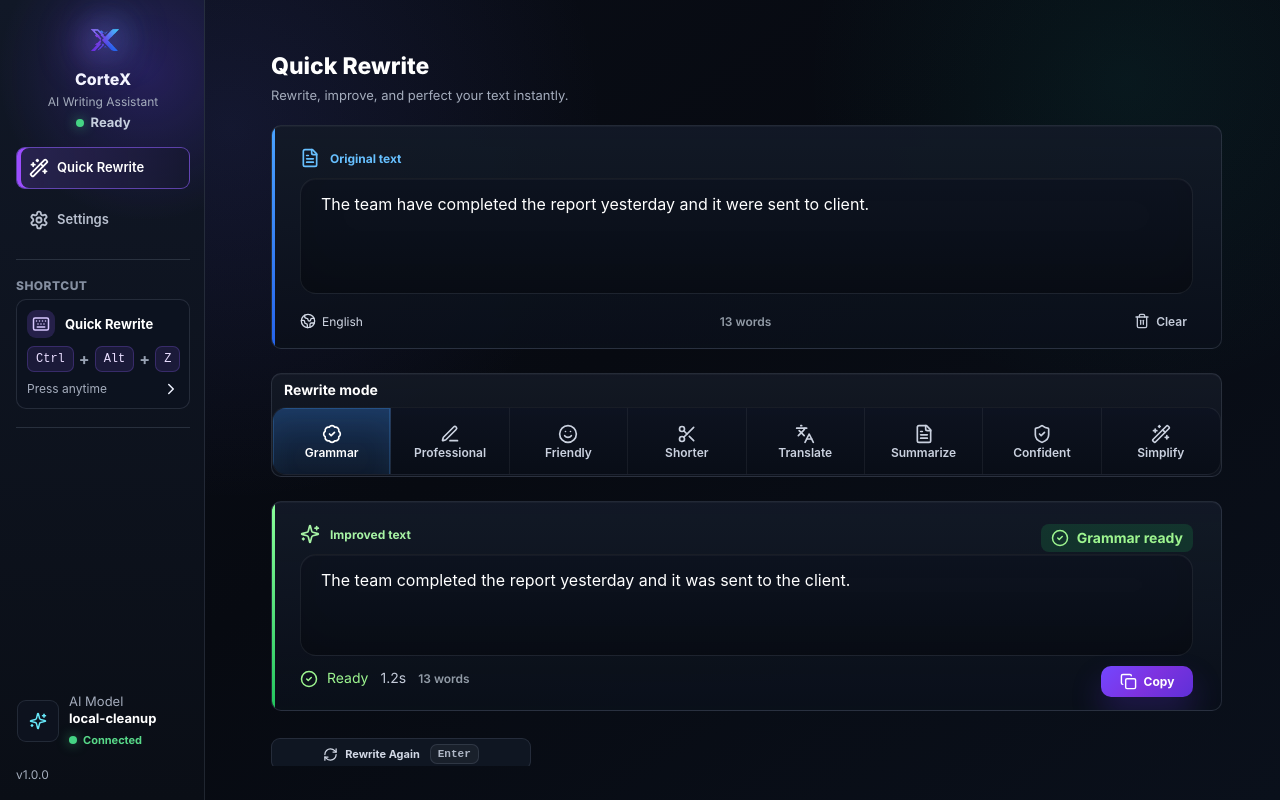
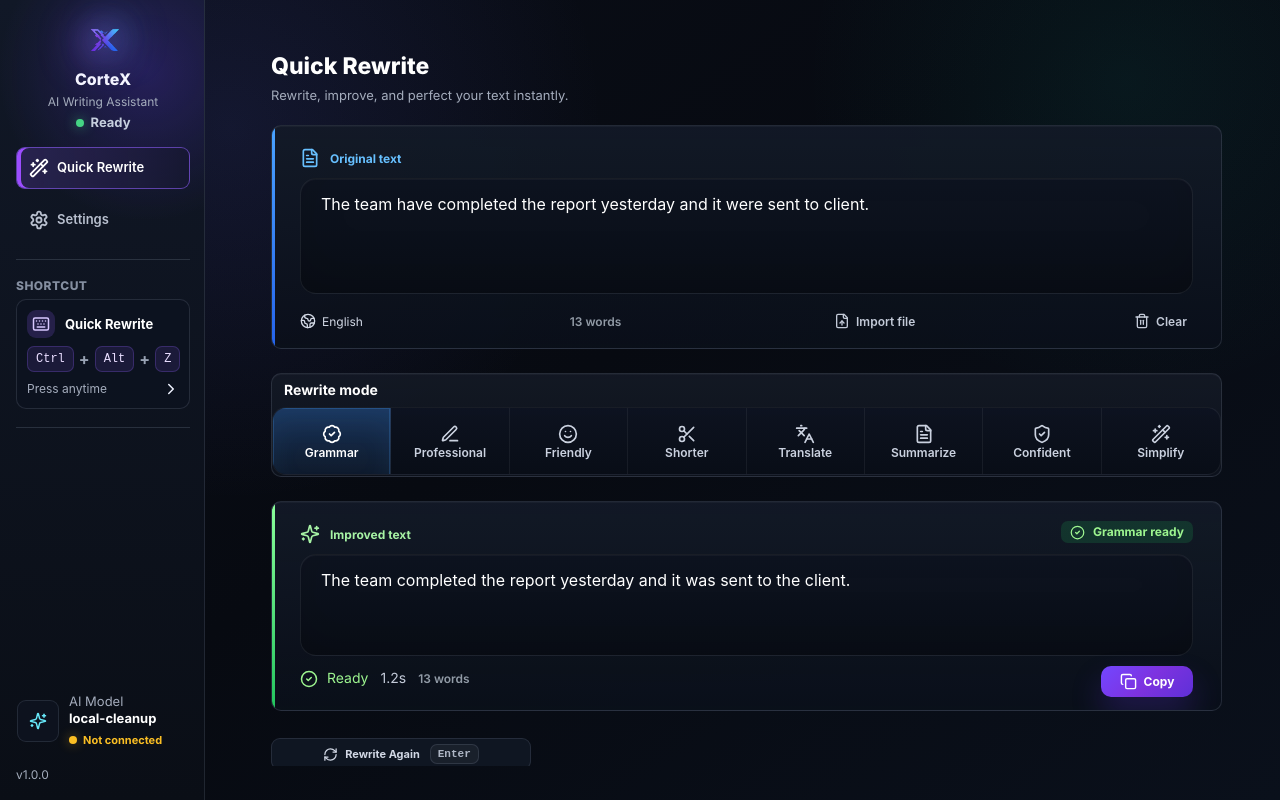
Before and after one commit to dev-ali-hassan/CorteX, a React (Vite) app: page / in a window 1280 px wide. Built offline with nearby package versions, Linux system fonts and the light colour scheme.

Commit message:
Add document import for rewrites

```diff
--- a/src/App.tsx
+++ b/src/App.tsx
@@ -1,5 +1,5 @@
-import { useEffect, useState } from "react";
-import type { KeyboardEvent } from "react";
+import { useEffect, useRef, useState } from "react";
+import type { ChangeEvent, KeyboardEvent } from "react";
 import clsx from "clsx";
 import {
   ChevronDown,
@@ -7,6 +7,7 @@ import {
   Copy,
   ChevronRight,
   FileText,
+  FileUp,
   Globe2,
   Keyboard,
   RefreshCw,
@@ -29,6 +30,7 @@ import {
   windowAction,
   type AppSettings
 } from "./lib/desktop";
+import { extractTextFromDocument } from "./lib/documentImport";
 import { defaultInput, defaultOutput, rewriteModes, type RewriteModeId } from "./data/modes";
 
 type ViewKey = "rewrite" | "settings";
@@ -161,12 +163,31 @@ function App() {
     setStatus("Replaced selected text");
   }
 
+  async function handleDocumentImport(file: File) {
+    setLoading(true);
+    setCopied(false);
+    setStatus("Importing document");
+    try {
+      const text = await extractTextFromDocument(file);
+      if (!text.trim()) {
+        setStatus("No readable text found");
+        return;
+      }
+      setInput(text);
+      setOutput("");
+      setStatus(`Imported ${file.name}`);
+    } catch (error) {
+      setStatus(error instanceof Error ? error.message : "Could not import file");
+    } finally {
+      setLoading(false);
+    }
+  }
+
   const mainTitle = {
     rewrite: "Quick Rewrite",
     settings: "Settings"
   }[view];
   const hasConnectedProvider =
-    settings.provider.provider === "offline" ||
     Boolean(settings.provider.apiKey?.trim()) ||
     settings.provider.provider === "ollama";
   const activeTheme = settings.theme === "system" ? "dark" : settings.theme;
@@ -264,6 +285,7 @@ function App() {
             onRewrite={() => runRewrite()}
             onCopy={handleCopy}
             onReplace={handleReplace}
+            onDocumentImport={handleDocumentImport}
           />
         )}
         {view === "settings" && (
@@ -365,7 +387,8 @@ function QuickRewrite({
   setMode,
   onRewrite,
   onCopy,
-  onReplace
+  onReplace,
+  onDocumentImport
 }: {
   input: string;
   output: string;
@@ -378,10 +401,21 @@ function QuickRewrite({
   onRewrite: () => void;
   onCopy: () => void;
   onReplace: () => void;
+  onDocumentImport: (file: File) => Promise<void>;
 }) {
   const selectedMode = rewriteModes.find((item) => item.id === mode);
   const inputWords = countWords(input);
   const outputWords = countWords(output);
+  const fileInputRef = useRef<HTMLInputElement>(null);
+
+  async function handleFileChange(event: ChangeEvent<HTMLInputElement>) {
+    const file = event.target.files?.[0];
+    if (!file) {
+      return;
+    }
+    await onDocumentImport(file);
+    event.target.value = "";
+  }
 
   return (
     <div className="rewrite-surface">
@@ -410,6 +444,17 @@ function QuickRewrite({
             English
           </span>
           <span className="word-count">{inputWords} words</span>
+          <input
+            ref={fileInputRef}
+            className="file-input"
+            type="file"
+            accept=".txt,.md,.markdown,.csv,.json,.log,.rtf,.docx,.pdf,application/pdf,application/vnd.openxmlformats-officedocument.wordprocessingml.document"
+            onChange={handleFileChange}
+          />
+          <button className="ghost-tool" type="button" onClick={() => fileInputRef.current?.click()} disabled={loading}>
+            <FileUp size={18} aria-hidden="true" />
+            <span>Import file</span>
+          </button>
           <button className="ghost-tool" type="button" onClick={() => setInput("")}>
             <Trash2 size={18} aria-hidden="true" />
             <span>Clear</span>
--- /dev/null
+++ b/src/lib/documentImport.ts
@@ -0,0 +1,212 @@
+const TEXT_EXTENSIONS = new Set(["txt", "md", "markdown", "csv", "json", "log"]);
+
+type CompressionFormatName = "deflate" | "deflate-raw";
+
+type CompressionStreamConstructor = new (format: CompressionFormatName) => {
+  writable: WritableStream<Uint8Array>;
+  readable: ReadableStream<Uint8Array>;
+};
+
+export async function extractTextFromDocument(file: File) {
+  const extension = getExtension(file.name);
+  const bytes = new Uint8Array(await file.arrayBuffer());
+
+  if (TEXT_EXTENSIONS.has(extension)) {
+    return normalizeText(new TextDecoder("utf-8").decode(bytes));
+  }
+
+  if (extension === "rtf") {
+    return normalizeText(stripRtf(new TextDecoder("utf-8").decode(bytes)));
+  }
+
+  if (extension === "docx") {
+    return normalizeText(await extractDocxText(bytes));
+  }
+
+  if (extension === "pdf") {
+    return normalizeText(await extractPdfText(bytes));
+  }
+
+  throw new Error("Use TXT, MD, RTF, DOCX, or PDF files.");
+}
+
+function getExtension(name: string) {
+  return name.split(".").pop()?.toLowerCase() ?? "";
+}
+
+function normalizeText(value: string) {
+  return value
+    .replace(/\r/g, "\n")
+    .replace(/[ \t]+\n/g, "\n")
+    .replace(/\n{3,}/g, "\n\n")
+    .replace(/[ \t]{2,}/g, " ")
+    .trim();
+}
+
+function stripRtf(value: string) {
+  return value
+    .replace(/\\par[d]?/g, "\n")
+    .replace(/\\'[0-9a-fA-F]{2}/g, (match) => String.fromCharCode(Number.parseInt(match.slice(2), 16)))
+    .replace(/\\[a-zA-Z]+-?\d* ?/g, "")
+    .replace(/[{}]/g, " ");
+}
+
+async function extractDocxText(bytes: Uint8Array) {
+  const files = await readZipEntries(bytes);
+  const documentParts = Array.from(files.entries())
+    .filter(([name]) => /^word\/(document|header\d+|footer\d+)\.xml$/i.test(name))
+    .sort(([a], [b]) => Number(a.includes("document.xml")) - Number(b.includes("document.xml")));
+
+  const textParts = documentParts.map(([, content]) => xmlToText(new TextDecoder("utf-8").decode(content)));
+  const text = textParts.filter(Boolean).join("\n\n");
+  if (!text.trim()) {
+    throw new Error("No readable text found in this Word document.");
+  }
+  return text;
+}
+
+async function readZipEntries(bytes: Uint8Array) {
+  const entries = new Map<string, Uint8Array>();
+  const view = new DataView(bytes.buffer, bytes.byteOffset, bytes.byteLength);
+  const eocdOffset = findEndOfCentralDirectory(view);
+  if (eocdOffset < 0) {
+    throw new Error("This DOCX file could not be opened.");
+  }
+
+  const entryCount = view.getUint16(eocdOffset + 10, true);
+  let centralOffset = view.getUint32(eocdOffset + 16, true);
+
+  for (let index = 0; index < entryCount; index += 1) {
+    if (view.getUint32(centralOffset, true) !== 0x02014b50) {
+      break;
+    }
+
+    const compression = view.getUint16(centralOffset + 10, true);
+    const compressedSize = view.getUint32(centralOffset + 20, true);
+    const fileNameLength = view.getUint16(centralOffset + 28, true);
+    const extraLength = view.getUint16(centralOffset + 30, true);
+    const commentLength = view.getUint16(centralOffset + 32, true);
+    const localOffset = view.getUint32(centralOffset + 42, true);
+    const name = decodeUtf8(bytes.subarray(centralOffset + 46, centralOffset + 46 + fileNameLength));
+    const localNameLength = view.getUint16(localOffset + 26, true);
+    const localExtraLength = view.getUint16(localOffset + 28, true);
+    const dataStart = localOffset + 30 + localNameLength + localExtraLength;
+    const compressed = bytes.subarray(dataStart, dataStart + compressedSize);
+
+    if (compression === 0) {
+      entries.set(name, compressed);
+    } else if (compression === 8) {
+      entries.set(name, await inflate(compressed, "deflate-raw"));
+    }
+
+    centralOffset += 46 + fileNameLength + extraLength + commentLength;
+  }
+
+  return entries;
+}
+
+function findEndOfCentralDirectory(view: DataView) {
+  const min = Math.max(0, view.byteLength - 66000);
+  for (let offset = view.byteLength - 22; offset >= min; offset -= 1) {
+    if (view.getUint32(offset, true) === 0x06054b50) {
+      return offset;
+    }
+  }
+  return -1;
+}
+
+function xmlToText(xml: string) {
+  return decodeXmlEntities(
+    xml
+      .replace(/<w:tab\s*\/>/g, "\t")
+      .replace(/<w:br\s*\/>|<\/w:p>/g, "\n")
+      .replace(/<[^>]+>/g, " ")
+  );
+}
+
+async function extractPdfText(bytes: Uint8Array) {
+  const raw = decodeLatin1(bytes);
+  const pieces = [
+    extractPdfTextOperators(raw),
+    ...(await Promise.all(extractPdfStreams(bytes, raw).map((stream) => stream.then(extractPdfTextOperators).catch(() => ""))))
+  ];
+  const text = pieces.join("\n").replace(/\\([()\\])/g, "$1");
+  if (!text.trim()) {
+    throw new Error("No readable text found in this PDF.");
+  }
+  return text;
+}
+
+function extractPdfStreams(bytes: Uint8Array, raw: string) {
+  const streams: Array<Promise<string>> = [];
+  const streamPattern = /stream\r?\n/g;
+  let match: RegExpExecArray | null;
+  while ((match = streamPattern.exec(raw))) {
+    const start = match.index + match[0].length;
+    const end = raw.indexOf("endstream", start);
+    if (end < 0) {
+      continue;
+    }
+    const streamBytes = bytes.subarray(start, end);
+    streams.push(inflate(streamBytes, "deflate").then(decodeLatin1));
+  }
+  return streams;
+}
+
+function extractPdfTextOperators(value: string) {
+  const text: string[] = [];
+  const literalPattern = /\((?:\\.|[^\\)])*\)\s*T[jJ]/g;
+  const arrayPattern = /\[((?:\s*\((?:\\.|[^\\)])*\)\s*-?\d*)+)\]\s*TJ/g;
+  let match: RegExpExecArray | null;
+
+  while ((match = literalPattern.exec(value))) {
+    text.push(unescapePdfLiteral(match[0].slice(1, match[0].lastIndexOf(")"))));
+  }
+
+  while ((match = arrayPattern.exec(value))) {
+    const inner = match[1];
+    const values = inner.match(/\((?:\\.|[^\\)])*\)/g) ?? [];
+    text.push(values.map((item) => unescapePdfLiteral(item.slice(1, -1))).join(""));
+  }
+
+  return text.join("\n");
+}
+
+function unescapePdfLiteral(value: string) {
+  return value
+    .replace(/\\n/g, "\n")
+    .replace(/\\r/g, "\n")
+    .replace(/\\t/g, "\t")
+    .replace(/\\b/g, "")
+    .replace(/\\f/g, "")
+    .replace(/\\([()\\])/g, "$1")
+    .replace(/\\([0-7]{1,3})/g, (_, octal: string) => String.fromCharCode(Number.parseInt(octal, 8)));
+}
+
+async function inflate(bytes: Uint8Array, format: CompressionFormatName) {
+  const CompressionStreamRef = globalThis.CompressionStream as unknown as CompressionStreamConstructor | undefined;
+  if (!CompressionStreamRef) {
+    throw new Error("Compressed documents are not supported on this system.");
+  }
+
+  const payload = new Uint8Array(bytes).buffer;
+  const stream = new Blob([payload]).stream().pipeThrough(new CompressionStreamRef(format));
+  return new Uint8Array(await new Response(stream).arrayBuffer());
+}
+
+function decodeUtf8(bytes: Uint8Array) {
+  return new TextDecoder("utf-8").decode(bytes);
+}
+
+function decodeLatin1(bytes: Uint8Array) {
+  return new TextDecoder("latin1").decode(bytes);
+}
+
+function decodeXmlEntities(value: string) {
+  return value
+    .replace(/&amp;/g, "&")
+    .replace(/&lt;/g, "<")
+    .replace(/&gt;/g, ">")
+    .replace(/&quot;/g, "\"")
+    .replace(/&apos;/g, "'");
+}
--- a/src/styles.css
+++ b/src/styles.css
@@ -901,8 +901,13 @@ kbd {
 
 .input-meta-row {
   align-self: end;
+  flex-wrap: wrap;
   padding-top: 8px;
   font-size: 12px;
+}
+
+.file-input {
+  display: none;
 }
 
 .input-meta-row .language-chip {
@@ -982,12 +987,20 @@ kbd {
 
 .success-chip {
   gap: 8px;
-  border-radius: 8px;
+  min-height: 22px;
+  border-radius: 7px;
   background: rgba(34, 197, 94, 0.16);
   color: #9df58f;
-  padding: 5px 10px;
-  font-size: 14px;
+  padding: 2px 9px;
+  font-size: 12px;
   font-weight: 700;
+  line-height: 1;
+  transform: translateY(-3px);
+}
+
+.success-chip svg {
+  width: 15px;
+  height: 15px;
 }
 
 .floating-copy {
```
